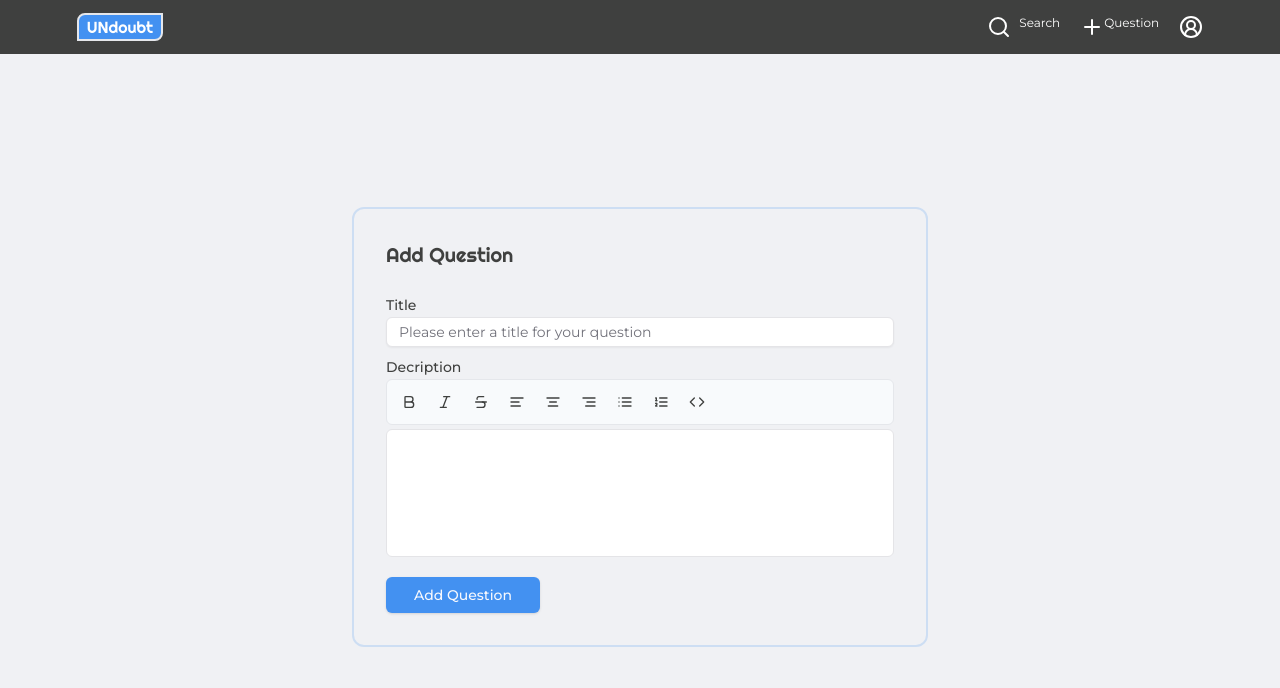
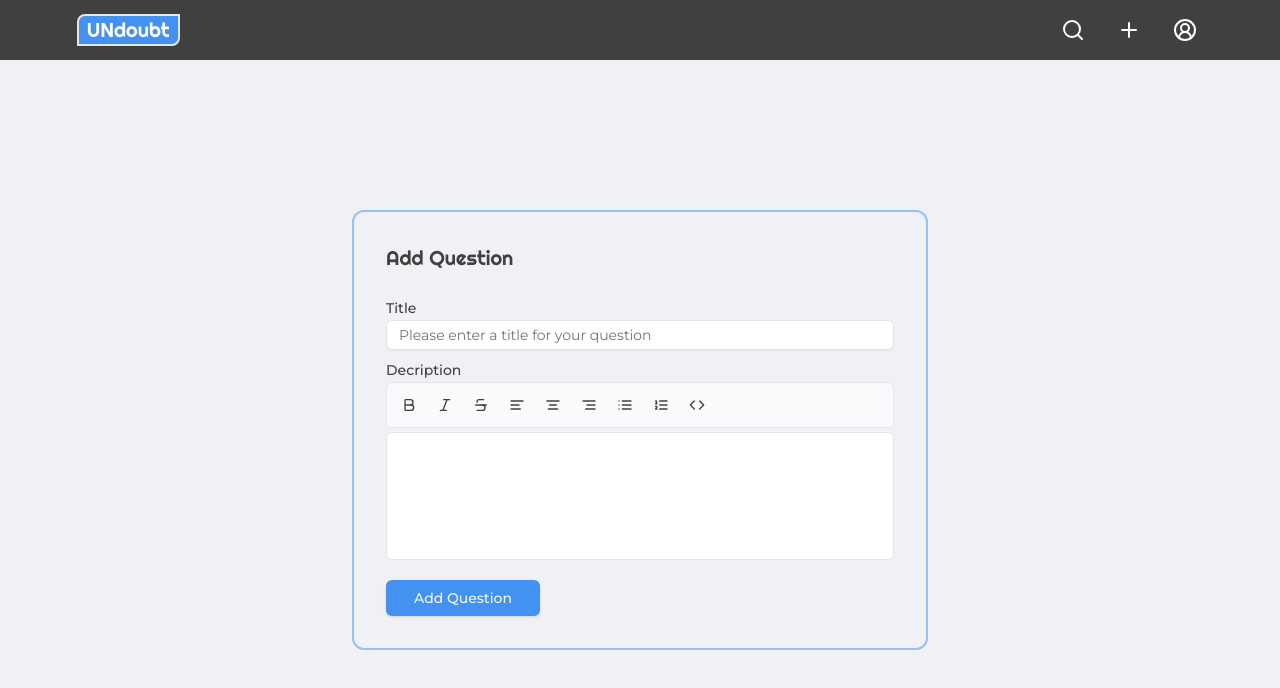
Before and after one commit to akashdas99/undoubt-next, a Next.js app: page /question in a window 1280 px wide. Shown: the top 688 px of the page. Built offline with nearby package versions, Linux system fonts and the light colour scheme; no server answers.

Commit message:
feat: search modal updates

```diff
--- a/src/app/globals.css
+++ b/src/app/globals.css
@@ -85,7 +85,7 @@
     text-wrap: balance;
   }
   .bordered-card {
-    @apply border-2 border-solid rounded-xl border-primary/20;
+    @apply border-2 border-solid rounded-xl border-primary/50;
   }
   .spinner-loader {
     width: 50px;
--- a/src/components/common/header.tsx
+++ b/src/components/common/header.tsx
@@ -3,9 +3,9 @@ import NavigationSection from "./navigationSection";
 
 export default async function Header(): Promise<JSX.Element> {
   return (
-    <div className="flex items-center px-[6vw] py-[1vw] gap-[20px] bg-foreground text-white justify-between">
+    <div className="flex items-center px-[6vw] py-3 gap-[20px] bg-foreground text-white justify-between">
       <Link
-        className={`font-righteous bg-primary rounded-tl-lg rounded-br-lg border-2 px-2 text-center`}
+        className={`font-righteous bg-primary rounded-tl-lg rounded-br-lg border-2 px-2 text-center text-xl`}
         href="/"
       >
         UNdoubt
--- a/src/components/common/navigationSection.tsx
+++ b/src/components/common/navigationSection.tsx
@@ -1,8 +1,10 @@
 "use client";
 import { useGetProfileQuery } from "@/lib/store/user/user";
-import { Plus, Search } from "lucide-react";
+import { Plus } from "lucide-react";
 import Link from "next/link";
+import { Button } from "../ui/button";
 import UserImage from "../ui/userImage";
+import SearchModal from "./searchModal";
 
 export default function NavigationSection() {
   // const menuItems: MenuItem[] = [
@@ -15,14 +17,16 @@ export default function NavigationSection() {
   const { data, isFetching } = useGetProfileQuery();
   console.log({ data, isFetching });
   return (
-    <div className="flex items-center gap-2 md:gap-5 text-xs">
-      <a className="flex gap-2">
-        <Search /> Search
-      </a>
-      <Link href={"/question"} className="flex">
-        <Plus /> Question
-      </Link>
-      <UserImage user={data} className="w-5" />
+    <div className="flex items-center gap-5 text-xs">
+      <SearchModal />
+      <Button variant="ghost" size={"icon"}>
+        <Link href={"/question"} className="flex">
+          <Plus />
+        </Link>
+      </Button>
+      <Button variant="ghost" size={"icon"}>
+        <UserImage user={data} className="w-5" />
+      </Button>
     </div>
   );
 }
--- /dev/null
+++ b/src/components/common/searchModal.tsx
@@ -0,0 +1,19 @@
+import { Search } from "lucide-react";
+import { Button } from "../ui/button";
+import { Dialog, DialogContent, DialogTrigger } from "../ui/dialog";
+import QuestionSearch from "../question/questionSearch";
+
+export default function SearchModal() {
+  return (
+    <Dialog>
+      <DialogTrigger asChild>
+        <Button variant="ghost" size={"icon"}>
+          <Search />
+        </Button>
+      </DialogTrigger>
+      <DialogContent className="w-10/12 sm:max-w-[425px] p-0" hideClose>
+        <QuestionSearch />
+      </DialogContent>
+    </Dialog>
+  );
+}
--- a/src/components/question/questionSearch.tsx
+++ b/src/components/question/questionSearch.tsx
@@ -1,37 +1,73 @@
 "use client";
 
 import useDebounce from "@/hooks/useDebounce";
-import { useGetAllQuestionsByKeywordQuery } from "@/lib/store/questions/question";
-import { useRouter } from "next/navigation";
-import { useEffect, useState } from "react";
-import SelectSearch from "../ui/selectSearch";
+import { useAppDispatch } from "@/lib/store/hooks";
+import {
+  questionApi,
+  useGetAllQuestionsByKeywordQuery,
+} from "@/lib/store/questions/question";
+import { skipToken } from "@reduxjs/toolkit/query";
+import { Loader2 } from "lucide-react";
+import Link from "next/link";
+import { useState } from "react";
+import { Input } from "../ui/input";
 
 export default function QuestionSearch(): JSX.Element {
   const [searchValue, setSearchValue] = useState<string>("");
-  const [selectedValue, setSelectedValue] = useState<string>("");
-  const searchQuestion = useDebounce(searchValue, 300);
-  const router = useRouter();
-  const { data, isFetching } = useGetAllQuestionsByKeywordQuery(searchQuestion);
-
+  const searchQuestion: string = useDebounce(searchValue, 300);
+  const { data, isLoading } = useGetAllQuestionsByKeywordQuery(
+    searchQuestion?.length ? searchQuestion : skipToken
+  );
+  const dispatch = useAppDispatch();
   const handleChange = async (search: string) => {
     setSearchValue(search);
+    if (search) {
+      dispatch(
+        questionApi.util.updateQueryData(
+          "getAllQuestionsByKeyword",
+          undefined,
+          () => {
+            console.log("invalidate");
+
+            return [];
+          }
+        )
+      );
+    }
   };
-  useEffect(() => {
-    if (selectedValue) {
-      router.push("/question/" + selectedValue);
-      setSearchValue("");
-    }
-  }, [selectedValue]);
 
+  console.log(data);
   return (
-    <SelectSearch
-      selectedValue={selectedValue}
-      onSelectedValueChange={setSelectedValue}
-      searchValue={searchValue}
-      onSearchValueChange={handleChange}
-      items={data ?? []}
-      isLoading={isFetching}
-      emptyMessage="No question found."
-    />
+    <div className="font-montserrat text-base p-2">
+      <Input
+        className="bg-white focus-visible:ring-blue-500 p-5 text-base"
+        placeholder={"Got a doubt? Just search it"}
+        type={"text"}
+        onChange={(e) => handleChange(e.target.value)}
+      />
+      <div className="divide-y-2 flex flex-col max-h-52 overflow-auto">
+        {!searchQuestion ? (
+          <div className="flex items-center justify-center h-52">
+            <div>Type something to begin your search.</div>
+          </div>
+        ) : isLoading ? (
+          <Loader2 className="animate-spin" />
+        ) : data?.length === 0 ? (
+          <div className="flex items-center justify-center h-52">
+            <div>No results for your search.</div>
+          </div>
+        ) : (
+          data?.map((question, index) => (
+            <Link
+              key={index}
+              className="p-3 "
+              href={"/question/" + question?.value}
+            >
+              {question?.label}
+            </Link>
+          ))
+        )}
+      </div>
+    </div>
   );
 }
--- a/src/components/ui/button.tsx
+++ b/src/components/ui/button.tsx
@@ -6,7 +6,7 @@ import { cn } from "@/lib/utils";
 import { Loader2 } from "lucide-react";
 
 const buttonVariants = cva(
-  "inline-flex items-center justify-center gap-2 whitespace-nowrap rounded-md text-sm font-medium transition-colors focus-visible:outline-none focus-visible:ring-1 focus-visible:ring-ring disabled:pointer-events-none disabled:opacity-50 [&_svg]:pointer-events-none [&_svg]:size-4 [&_svg]:shrink-0",
+  "inline-flex items-center justify-center gap-2 whitespace-nowrap rounded-md text-sm font-medium transition-colors focus-visible:outline-none focus-visible:ring-1 focus-visible:ring-ring disabled:pointer-events-none disabled:opacity-50 [&_svg]:pointer-events-none [&_svg]:shrink-0",
   {
     variants: {
       variant: {
@@ -20,6 +20,7 @@ const buttonVariants = cva(
           "bg-secondary text-secondary-foreground shadow-sm hover:bg-secondary/80",
         ghost: "hover:bg-primary hover:text-primary-foreground",
         link: "text-primary underline-offset-4 hover:underline",
+        blank: "",
       },
       size: {
         default: "h-9 px-7 py-2",
--- a/src/components/ui/dialog.tsx
+++ b/src/components/ui/dialog.tsx
@@ -31,23 +31,27 @@ DialogOverlay.displayName = DialogPrimitive.Overlay.displayName;
 
 const DialogContent = React.forwardRef<
   React.ElementRef<typeof DialogPrimitive.Content>,
-  React.ComponentPropsWithoutRef<typeof DialogPrimitive.Content>
->(({ className, children, ...props }, ref) => (
+  React.ComponentPropsWithoutRef<typeof DialogPrimitive.Content> & {
+    hideClose?: boolean;
+  }
+>(({ className, hideClose = false, children, ...props }, ref) => (
   <DialogPortal>
     <DialogOverlay />
     <DialogPrimitive.Content
       ref={ref}
       className={cn(
-        "fixed left-[50%] top-[50%] z-50 grid w-full max-w-lg translate-x-[-50%] translate-y-[-50%] gap-4 border bg-background p-6 shadow-lg duration-200 data-[state=open]:animate-in data-[state=closed]:animate-out data-[state=closed]:fade-out-0 data-[state=open]:fade-in-0 data-[state=closed]:zoom-out-95 data-[state=open]:zoom-in-95 data-[state=closed]:slide-out-to-left-1/2 data-[state=closed]:slide-out-to-top-[48%] data-[state=open]:slide-in-from-left-1/2 data-[state=open]:slide-in-from-top-[48%] sm:rounded-lg",
+        "fixed left-[50%] top-[50%] z-50 grid w-full max-w-lg translate-x-[-50%] translate-y-[-50%] gap-4 border bg-background p-6 shadow-lg duration-200 data-[state=open]:animate-in data-[state=closed]:animate-out data-[state=closed]:fade-out-0 data-[state=open]:fade-in-0 data-[state=closed]:zoom-out-95 data-[state=open]:zoom-in-95 data-[state=closed]:slide-out-to-left-1/2 data-[state=closed]:slide-out-to-top-[48%] data-[state=open]:slide-in-from-left-1/2 data-[state=open]:slide-in-from-top-[48%] rounded-xl",
         className
       )}
       {...props}
     >
       {children}
-      <DialogPrimitive.Close className="absolute right-4 top-4 rounded-sm opacity-70 ring-offset-background transition-opacity hover:opacity-100  disabled:pointer-events-none data-[state=open]:bg-accent data-[state=open]:text-muted-foreground">
-        <Cross2Icon className="h-4 w-4" />
-        <span className="sr-only">Close</span>
-      </DialogPrimitive.Close>
+      {!hideClose && (
+        <DialogPrimitive.Close className="absolute right-4 top-4 rounded-sm opacity-70 ring-offset-background transition-opacity hover:opacity-100  disabled:pointer-events-none data-[state=open]:bg-accent data-[state=open]:text-muted-foreground">
+          <Cross2Icon className="h-4 w-4" />
+          <span className="sr-only">Close</span>
+        </DialogPrimitive.Close>
+      )}
     </DialogPrimitive.Content>
   </DialogPortal>
 ));
--- a/src/lib/store/questions/question.ts
+++ b/src/lib/store/questions/question.ts
@@ -3,6 +3,7 @@ import { createApi, fetchBaseQuery } from "@reduxjs/toolkit/query/react";
 export const questionApi = createApi({
   reducerPath: "getQuestions",
   baseQuery: fetchBaseQuery({ baseUrl: process.env.NEXT_PUBLIC_BASEURL }),
+  tagTypes: ["search"],
   endpoints: (builder) => ({
     getAllQuestionsByKeyword: builder.query({
       query: (keyword) => `/api/questions?keyword=${keyword}`,
@@ -11,6 +12,7 @@ export const questionApi = createApi({
           label: question?.title,
           value: question?.slug,
         })),
+      providesTags: ["search"],
     }),
   }),
 });
```
